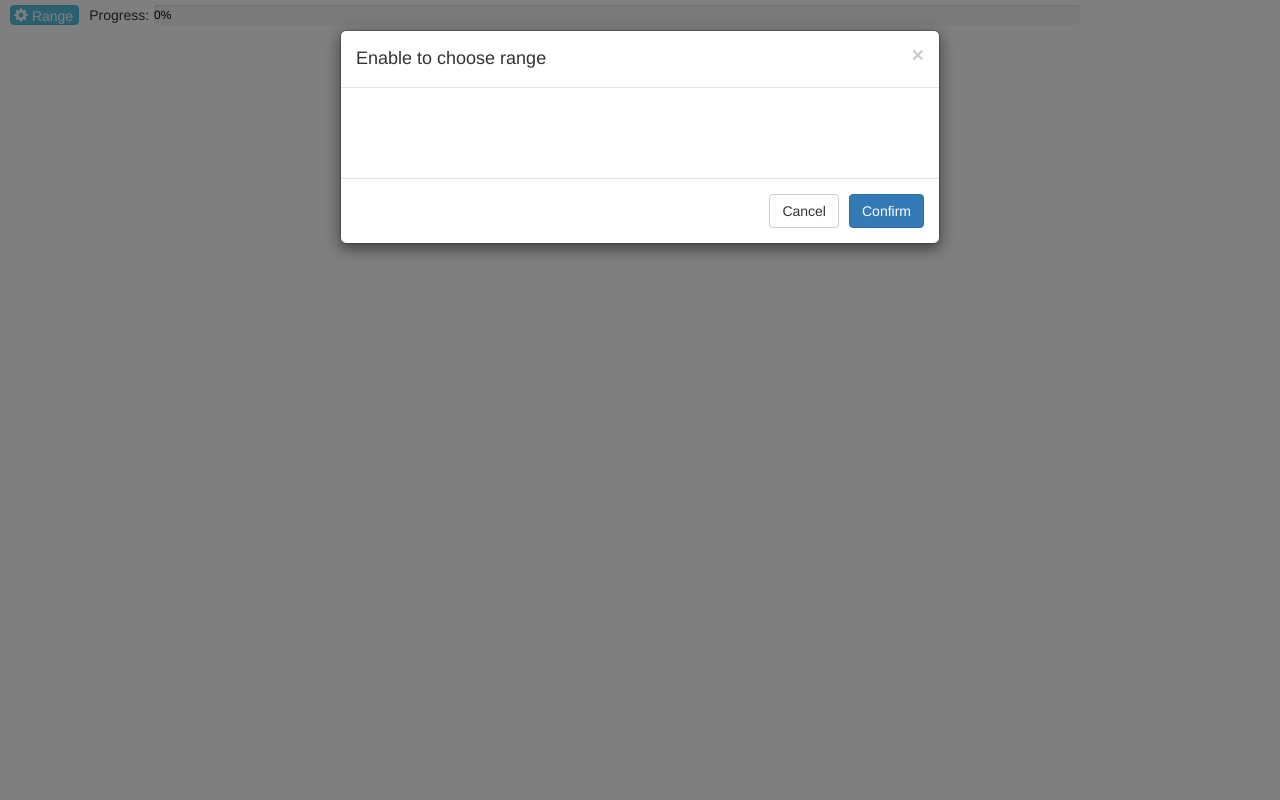
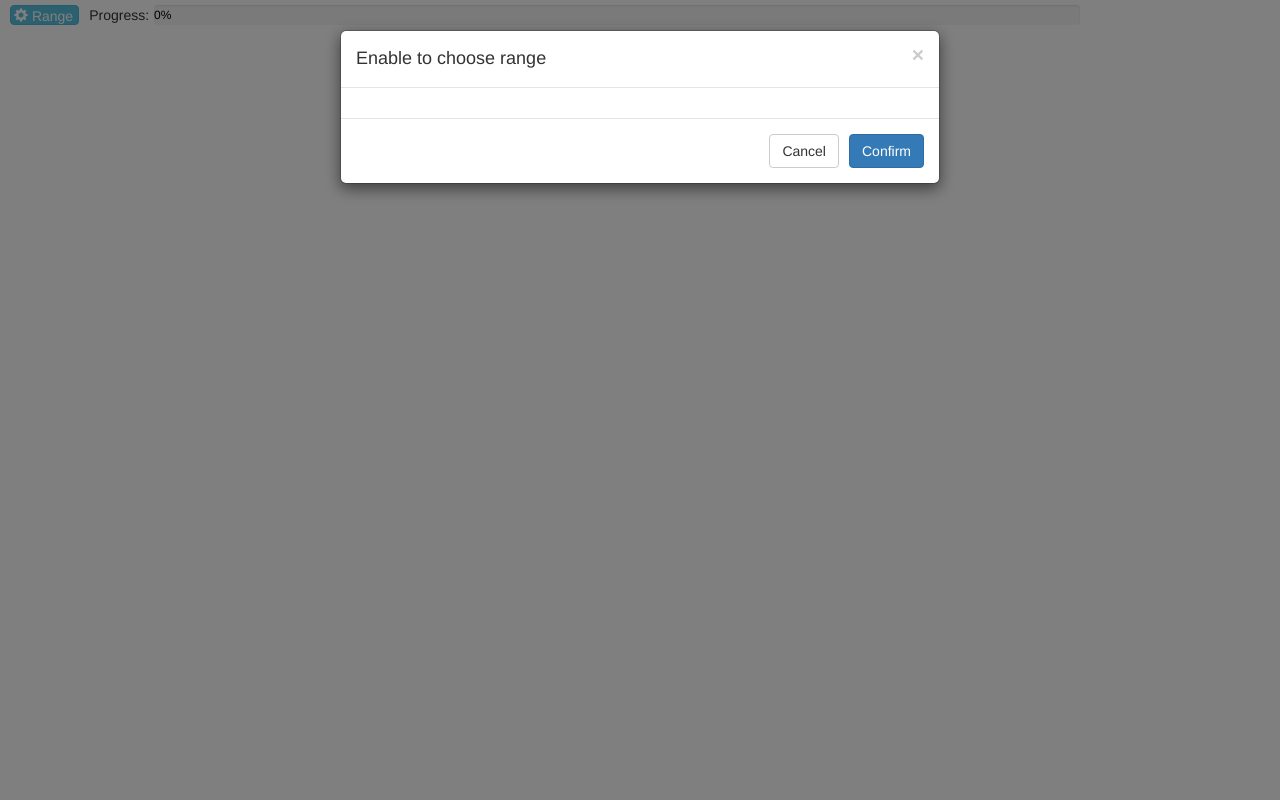
Before and after one commit to fastnlp/fitlog, a Flask app: template fitlog/fastserver/templates/chart.html in a window 1280 px wide, after a click on "Range". Run offline with Flask 2, Linux system fonts and the light colour scheme; the template is opened without the code that fills it: most values are stand-ins (such as "Sample title", 1, 10 or a date in 2020); parts of the project's set-up code (start-up, migrations or seed data) failed here and were passed over; some libraries are stand-ins or nearby versions.

Commit message:
适配手机上的显示

```diff
--- a/fitlog/fastserver/static/js/chart.js
+++ b/fitlog/fastserver/static/js/chart.js
@@ -29,7 +29,7 @@ function generate_range_modal(current_step, charts, ele, range_checked, ranges)
             "                        </span>\n" +
             "                      </label>\n" +
             "                    </div>";
-            html += '<input id="' + id + '" type="text" class="span2" style="float:left;margin-left:10px;width:400px"/>';
+            html += '<input id="' + id + '" type="text" class="span2" style="float:left;margin-left:10px;width:75%"/>';
             html += '<div class="clear"></div></div>';
             ele.append(html);
             var enabled = checked !== '';
--- a/fitlog/fastserver/templates/chart.html
+++ b/fitlog/fastserver/templates/chart.html
@@ -98,7 +98,7 @@
             <button type="button" class="close" data-dismiss="modal" aria-label="Close"><span aria-hidden="true">&times;</span></button>
             <h4 class="modal-title">Enable to choose range</h4>
           </div>
-          <div class="modal-body" id="range_modal" style="height: 90px">
+          <div class="modal-body" id="range_modal">
 
           </div>
           <div class="modal-footer">
```
